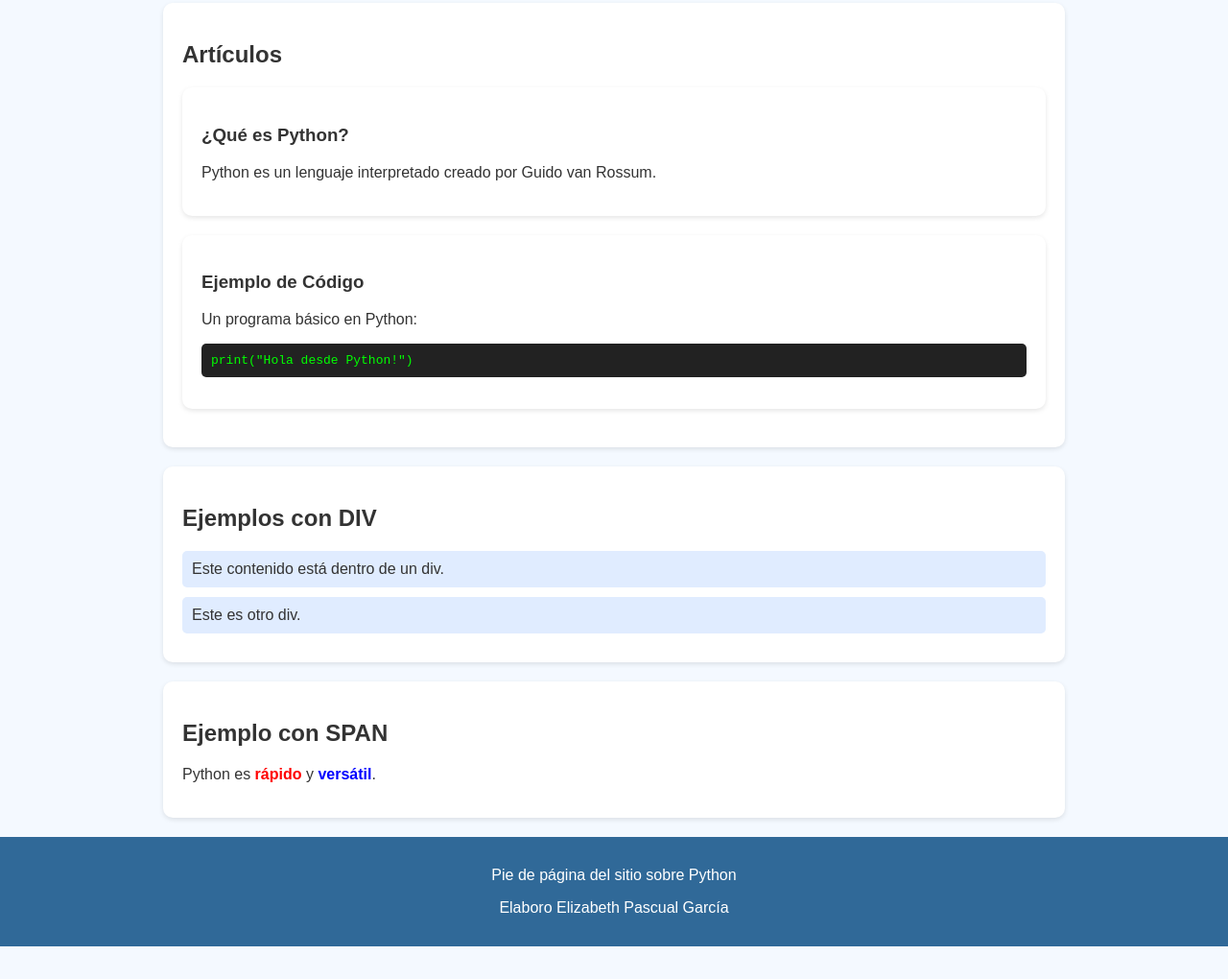
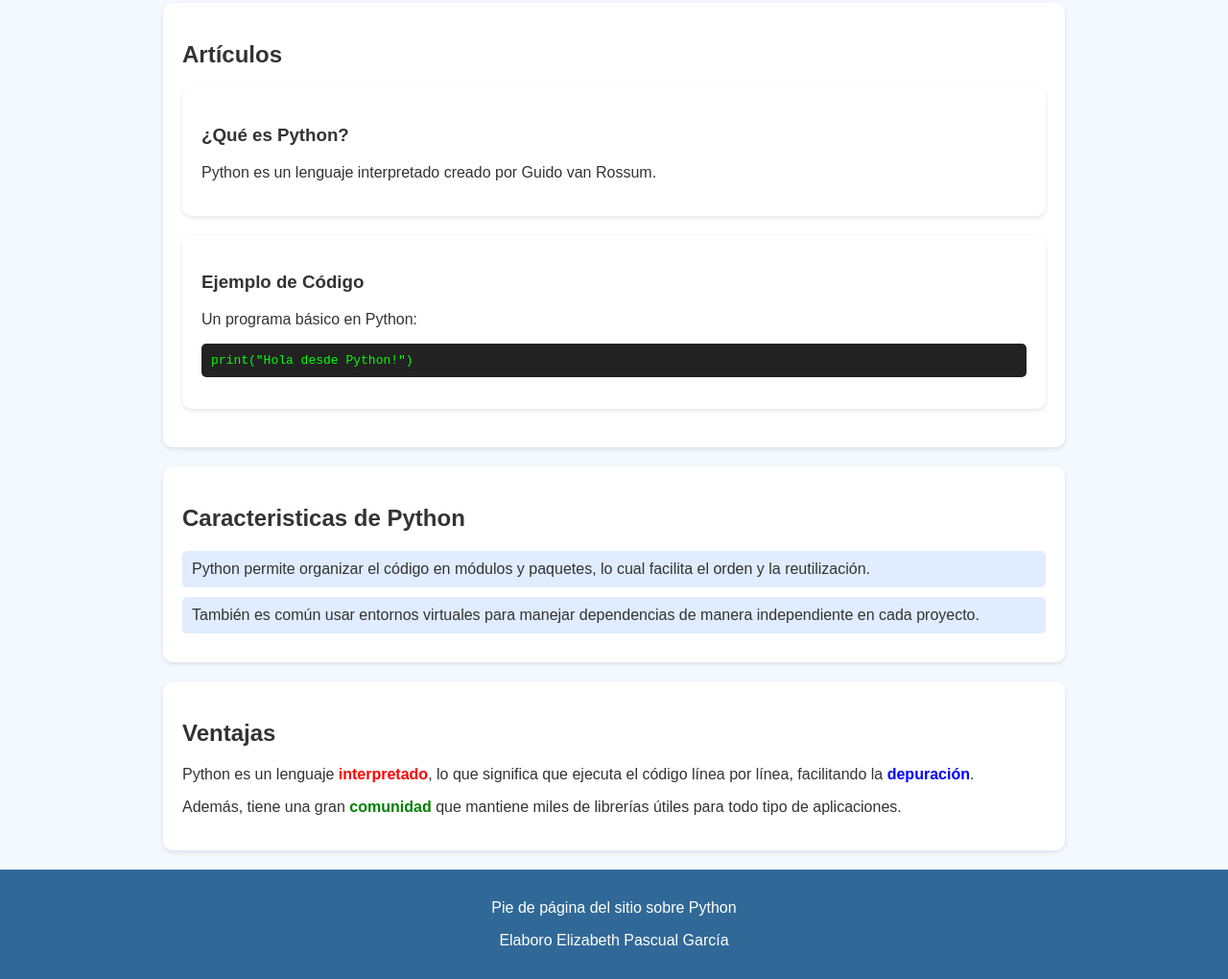
Before and after one commit to pascual12eli2002-ops/my_project_devf, a plain HTML site: page index.html in a window 1280 px wide. Shown: the part 1019-2039 px from the top of the page at 96% size. Before the commit the page ends 2005 px from the top, so only its background shows below. Drawn offline with Linux system fonts and the light colour scheme.

Commit message:
archivo_Index

```diff
--- a/index.html
+++ b/index.html
@@ -124,15 +124,31 @@
 </section>
 
 <section class="card">
-    <h2>Ejemplos con DIV</h2>
-    <div class="div-box">Este contenido está dentro de un div.</div>
-    <div class="div-box">Este es otro div.</div>
+    <h2>Caracteristicas de Python</h2>
+    <div class="div-box">
+        Python permite organizar el código en módulos y paquetes,
+        lo cual facilita el orden y la reutilización.
+    </div>
+
+    <div class="div-box">
+        También es común usar entornos virtuales para manejar
+        dependencias de manera independiente en cada proyecto.
+    </div>
 </section>
 
 <section class="card">
-    <h2>Ejemplo con SPAN</h2>
-    <p>Python es <span style="color:red; font-weight:bold;">rápido</span> y <span style="color:blue; font-weight:bold;">versátil</span>.</p>
+    <h2>Ventajas</h2>
+    <p>
+        Python es un lenguaje <span style="color:red; font-weight:bold;">interpretado</span>,
+        lo que significa que ejecuta el código línea por línea, facilitando la
+        <span style="color:blue; font-weight:bold;">depuración</span>.
+    </p>
+    <p>
+        Además, tiene una gran <span style="color:green; font-weight:bold;">comunidad</span>
+        que mantiene miles de librerías útiles para todo tipo de aplicaciones.
+    </p>
 </section>
+
 
 <footer>
     <p>Pie de página del sitio sobre Python</p>
```
